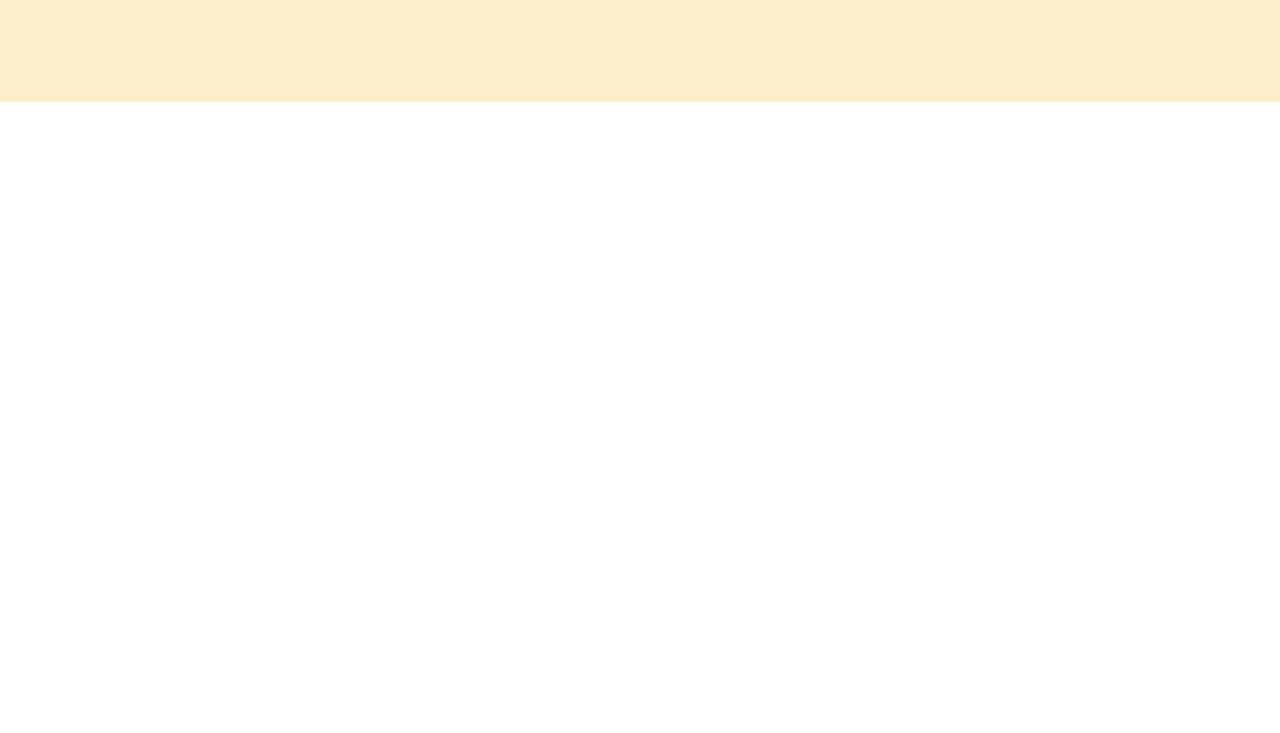
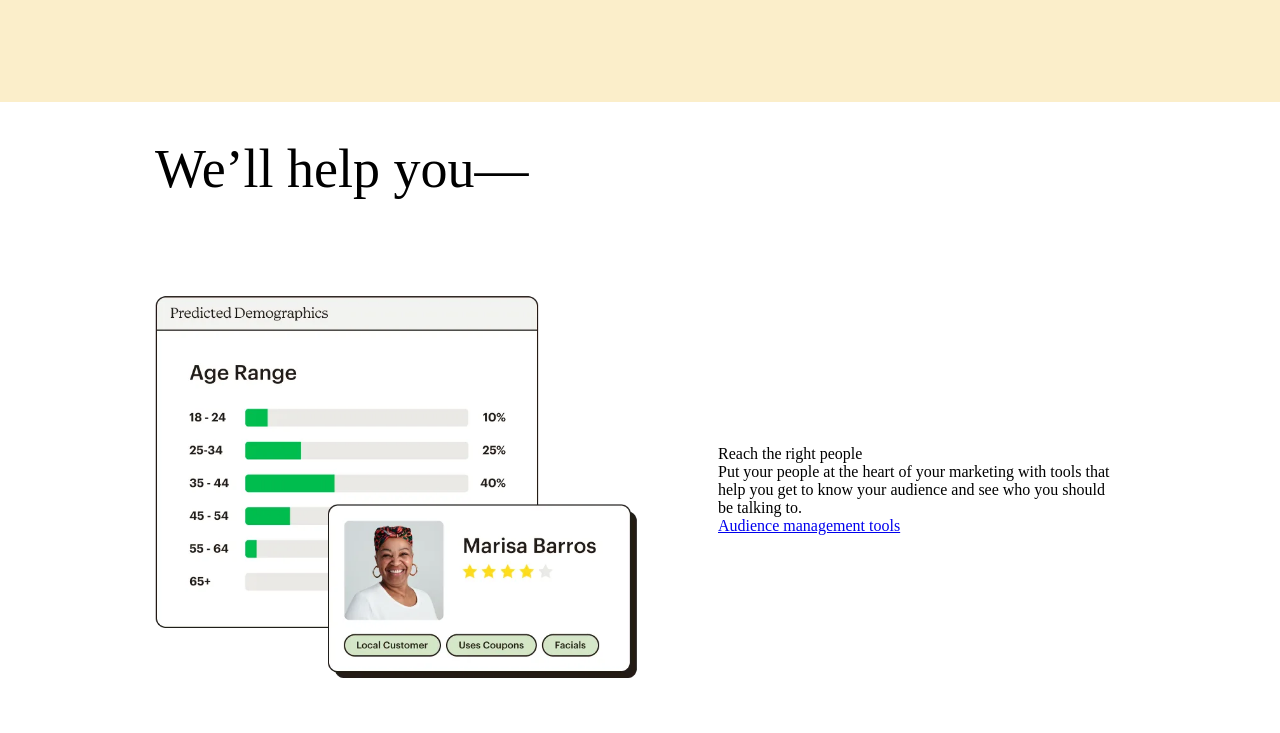
Before and after one commit to Ismoilkhon7045/c-space, a plain HTML site: page index.html in a window 1280 px wide. Shown: the part 1589-2322 px from the top of the page. Before the commit the page ends 1691 px from the top, so only its background shows below. Drawn offline with Linux system fonts and the light colour scheme.

Commit message:
fixed problems

```diff
--- a/index.html
+++ b/index.html
@@ -155,7 +155,24 @@
 
 
 </section>
-
+<section>
+    <div class="whelp">
+        <p class="whelp_descriptionTitle">We’ll help you—</p>
+        <div class="container_whelp">
+            <div class="container_whelp_left">
+                <img src="./img/AUI_Homepage_03__1_.webp" alt="" width="483px" height="483px">
+            </div>
+            <div class="container_whelp_right">
+                <p class="container_whelp_right_title">Reach the right people</p>
+                <p>Put your people at the heart of your marketing with tools that help you get to know your audience and see who you should be talking to.</p>
+                <p><a href="#">Audience management tools</a></p>
+            </div>
+        </div>
+        <div></div>
+        <div></div>
+        <div></div>
+    </div>
+</section>
 
 </body>
 
--- a/main.css
+++ b/main.css
@@ -19,14 +19,14 @@ header {
     align-items: center;
     display: flex;
     justify-content: space-between;
-    background-color: #ffe01b;
+    background: white;
     transition: 0.2s;
     z-index: 9999;
 
 }
 
 .header_nav:hover {
-    background: white;
+
     transition: 0.2s;
 }
 
@@ -64,7 +64,7 @@ header {
     width: 98px;
     padding: 12px 16px;
     border: 1px solid black;
-    background-color: #ffe01b;
+    background: white;
     font-size: 16px;
     font-weight: 300;
     transition: 0.2s;
@@ -227,3 +227,20 @@ header {
     color: #036874;
     font-weight: 600;
 }
+.whelp{
+    max-width: 970px;
+    margin: auto;
+}
+.whelp_descriptionTitle{
+    font-size: 3.375rem;
+    line-height: 1;
+    padding: 40px 0px 50px 0px;
+}
+.container_whelp{
+    display: flex;
+    align-items: center;
+}
+.container_whelp_right{
+    max-width: 400px;
+    padding-left: 80px;
+}
```
Also changed, not shown: index1.html (deleted, +0 -10 lines), img/AUI_Homepage_03__1_.webp (added), 1 other file.
